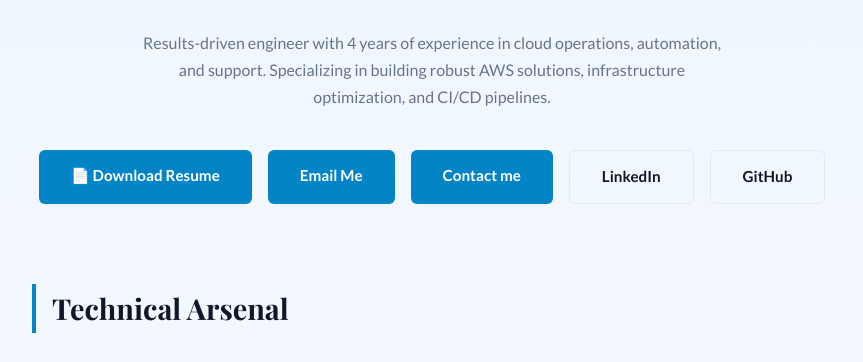
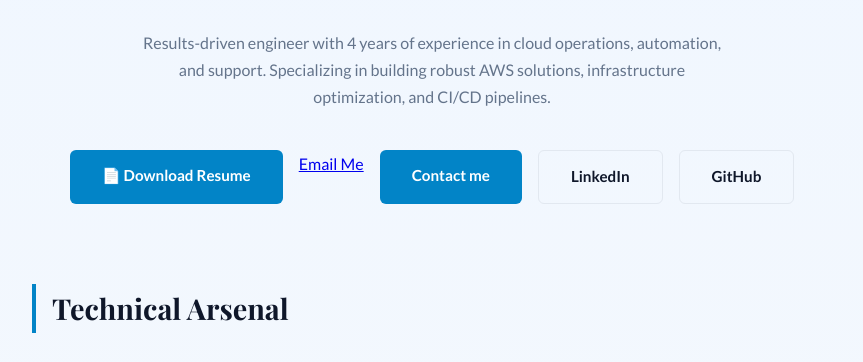
Before and after one commit to krishnag151998-klaks/portfolio, a plain HTML site: page index.html in a window 1280 px wide. Shown: the part 380-742 px from the top of the page, without its empty margins (208-1071 px from the left). Drawn offline with nearby package versions, Linux system fonts and the light colour scheme.

Commit message:
Updated button

```diff
--- a/index.html
+++ b/index.html
@@ -21,7 +21,7 @@
             </p>
             <div class="links">
                 <a href="Krishna_AWS.pdf" download class="btn">📄 Download Resume</a>
-                <a href="mailto:krishnagadde151998@gmail.com" class="btn">Email Me</a>
+                <a href="mailto:krishnagadde151998@gmail.com" target="_blank">Email Me</a>
                 <a href="8464903684" class="btn">Contact me</a>
                 <a href="https://www.linkedin.com/in/krishnagadde" target="_blank" class="btn btn-outline">LinkedIn</a>
                 <a href="https://github.com/krishnagadde151998" target="_blank" class="btn btn-outline">GitHub</a>
```
